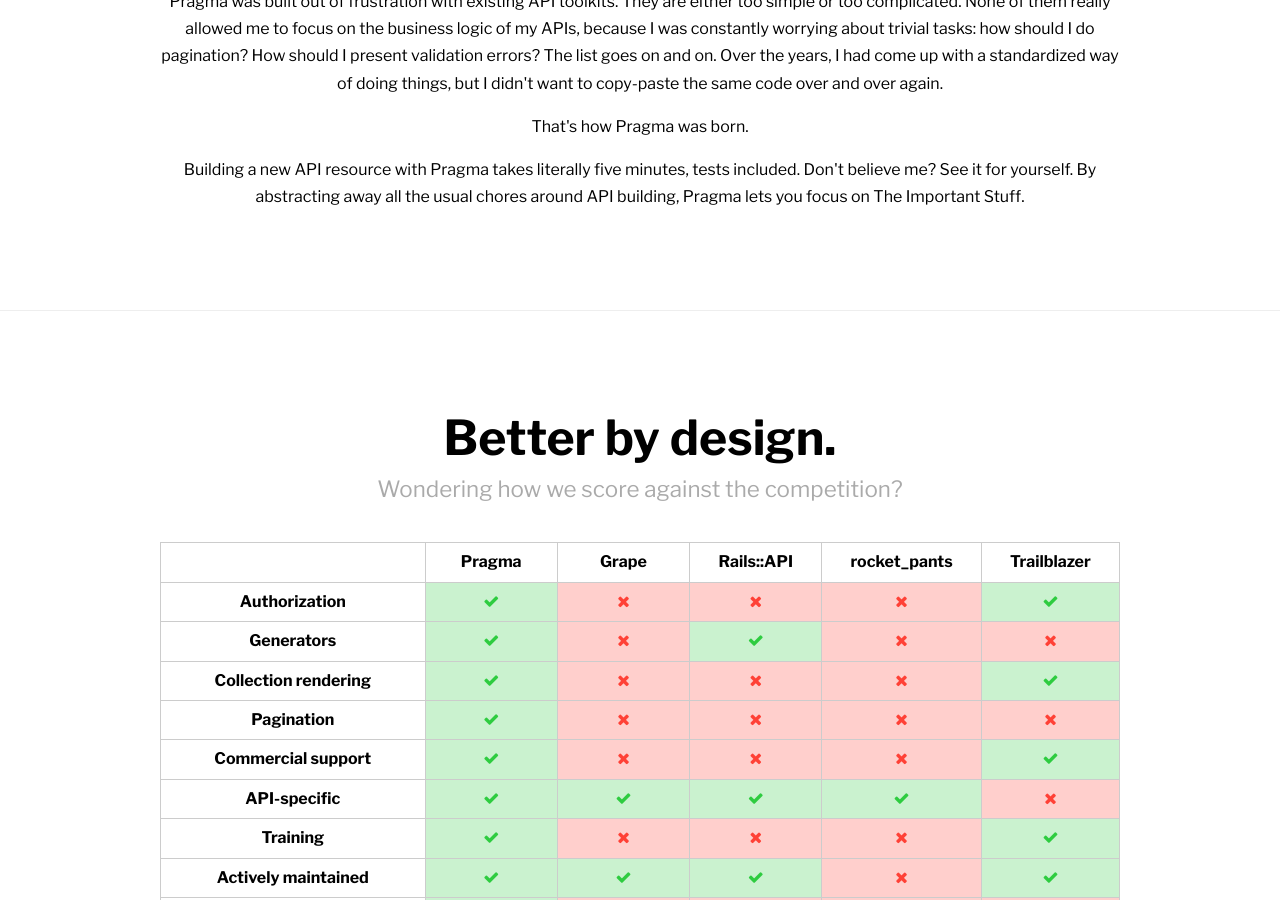
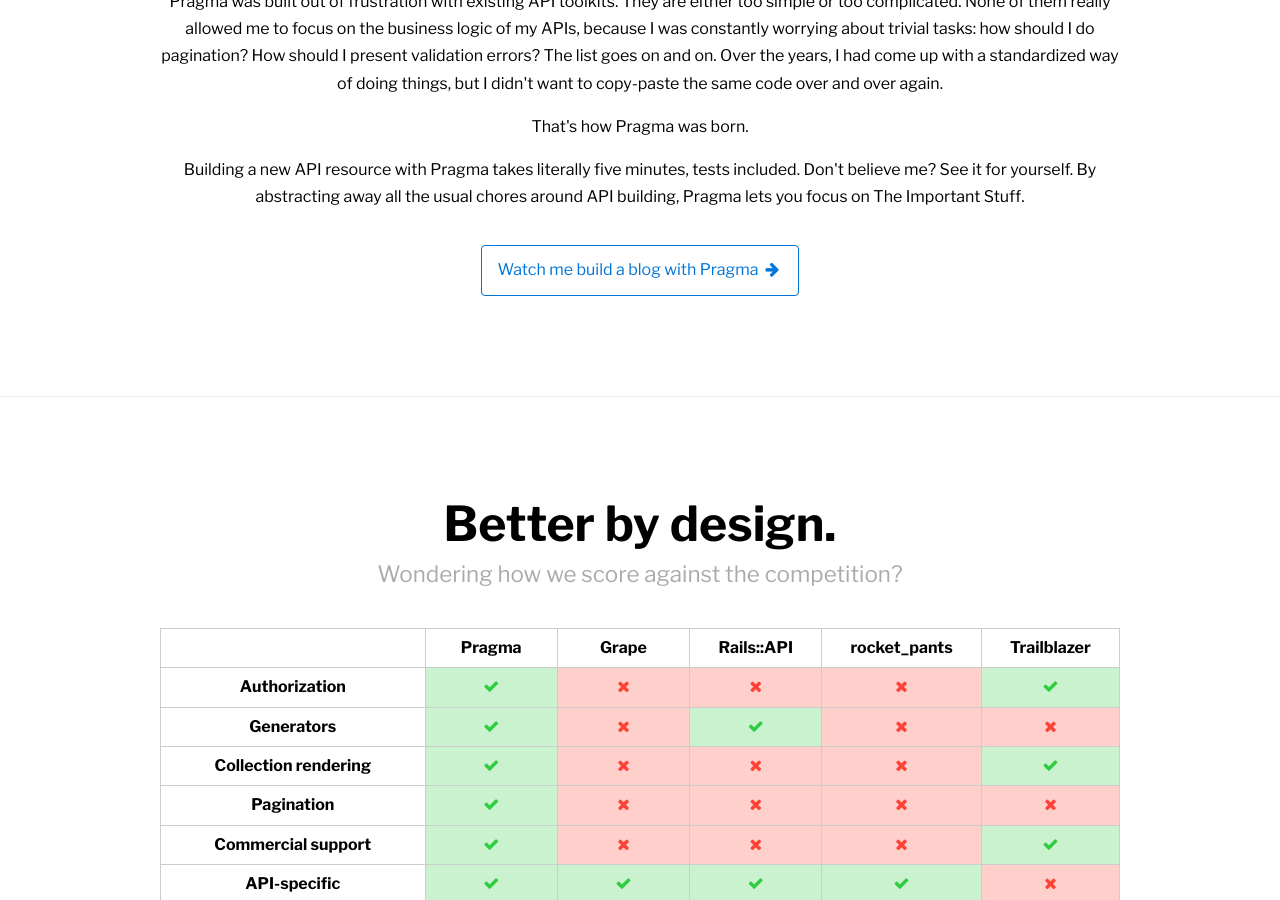
Before and after one commit to pragmarb/pragmarb.org, a Jekyll site: the page built from index.html, in a window 1280 px wide and 900 px high, scrolled down 4008 px. Built offline with Jekyll 4.4.1, drawn with Linux system fonts in a browser that asks for light colours.

Commit message:
Re-add CTA

```diff
--- a/index.html
+++ b/index.html
@@ -205,6 +205,13 @@
         Don't believe me? See it for yourself. By abstracting away all the usual chores around API
         building, Pragma lets you focus on The Important Stuff.
       </p>
+    </div>
+
+    <div class="section-actions">
+      <a class="btn btn-outline" href="#">
+        Watch me build a blog with Pragma
+        <i class="fa fa-arrow-right fa-fw"></i>
+      </a>
     </div>
   </div>
 </div>
```
